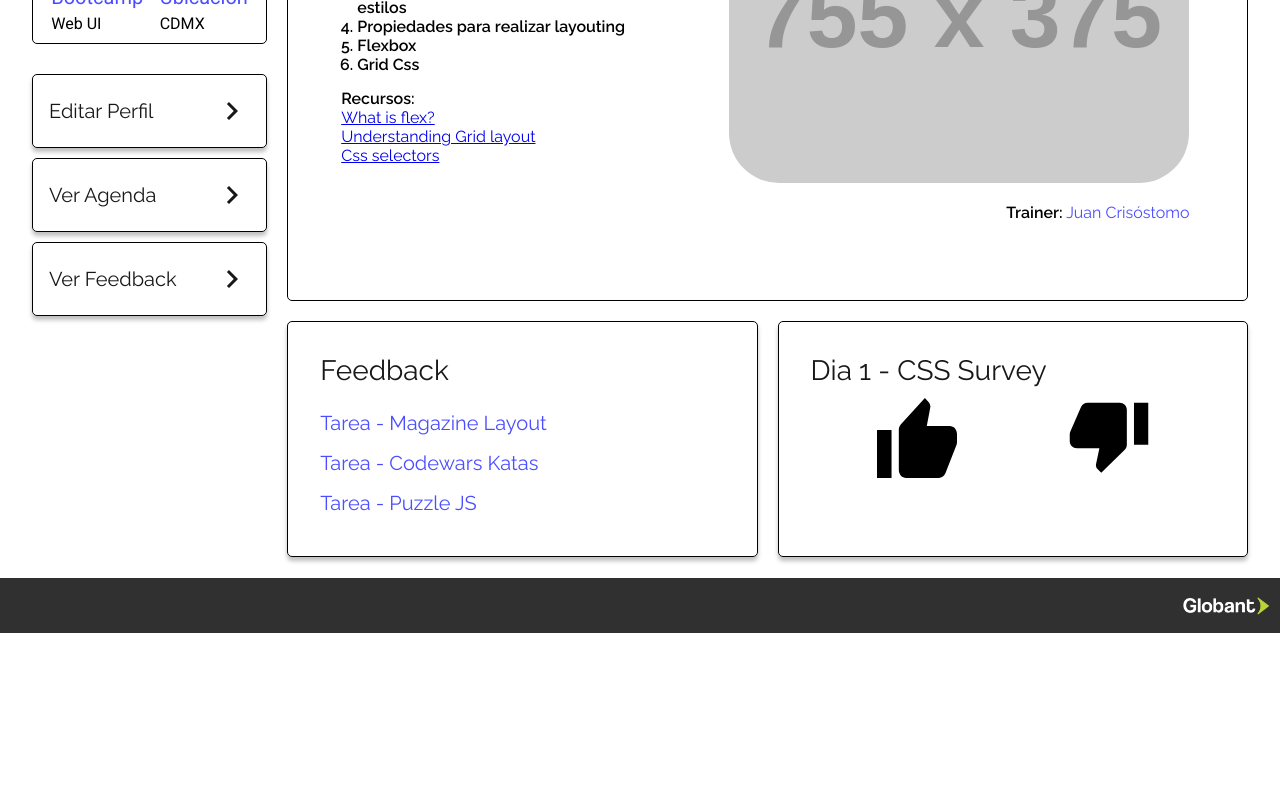
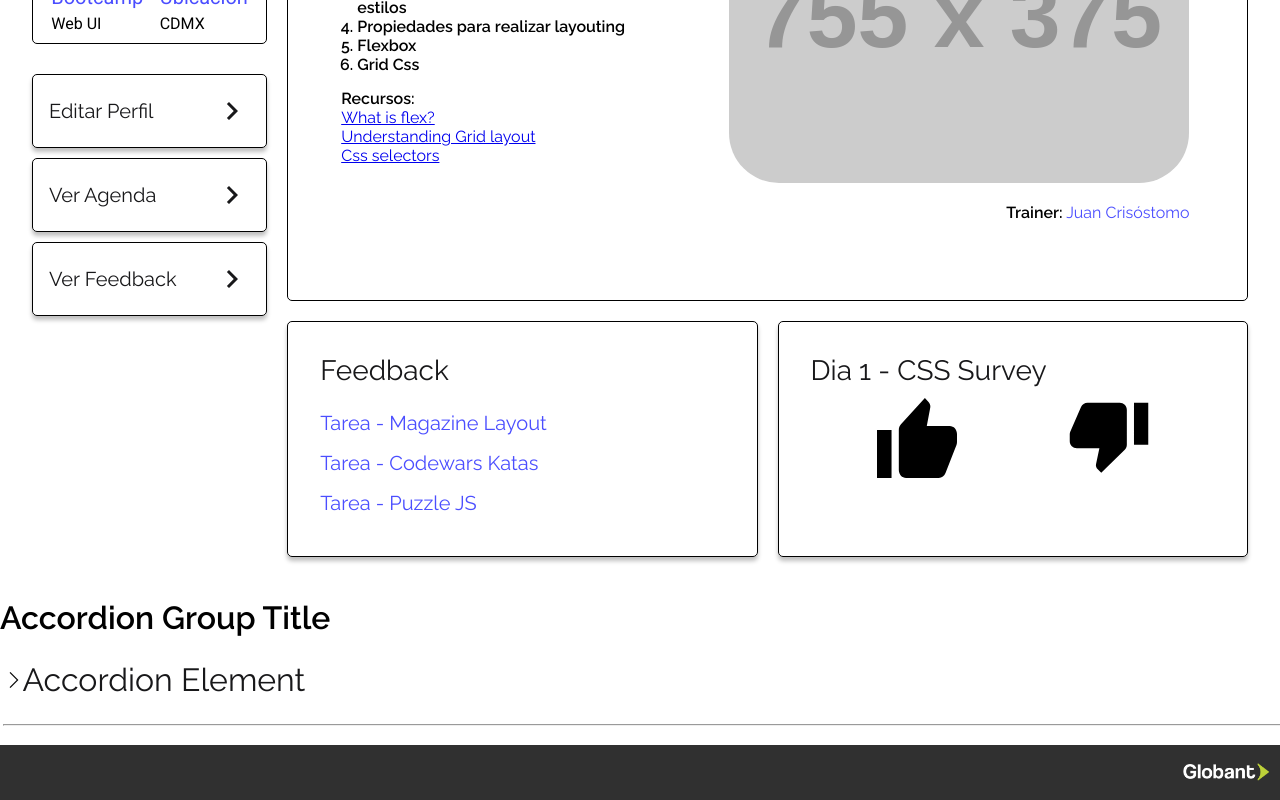
Before and after one commit to Talent-G/Talent-G, a React (Create React App) app: page / in a window 1280 px wide. Shown: the part 313-1113 px from the top of the page. Before the commit the page ends 946 px from the top, so only its background shows below. Built offline with nearby package versions, Linux system fonts and the light colour scheme.

Commit message:
[HOTFIX] Adding default props to accordion components

```diff
--- a/src/components/Accordion/index.js
+++ b/src/components/Accordion/index.js
@@ -21,4 +21,12 @@ const Accordion = ({ headTitle, content }) => {
   );
 };
 
+Accordion.defaultProps = {
+  headTitle: 'Accordion Group Title',
+  content: [{
+    title: 'Accordion Element',
+    content: 'Lorem ipsum dolor sit amet, quis culpa elit eiusmod incididunt voluptate elit irure ipsum nisi',
+    }],
+  };
+
 export default Accordion;
--- a/src/components/AccordionItem/index.js
+++ b/src/components/AccordionItem/index.js
@@ -23,4 +23,9 @@ const AccordionItem = ({ title, content }) => {
   );
 };
 
+AccordionItem.defaultProps = {
+  title: 'Accordion Element',
+  content: 'Lorem ipsum dolor sit amet, quis culpa elit eiusmod incididunt voluptate elit irure ipsum nisi',
+  };
+
 export default AccordionItem;
--- a/src/containers/Dashboard/index.js
+++ b/src/containers/Dashboard/index.js
@@ -6,6 +6,7 @@ import InfoProfile from '../../components/InfoProfile';
 import Feedback from '../../components/Feedback';
 import AsideButton from '../../components/AsideButton';
 import Survey from '../../components/Survey';
+import Accordion from '../../components/Accordion';
 
 import './styles.css';
 
@@ -34,6 +35,7 @@ function Dashboard() {
           </section>
         </div>
       </div>
+      <Accordion />
       <Footer />
     </div>
   );
```
